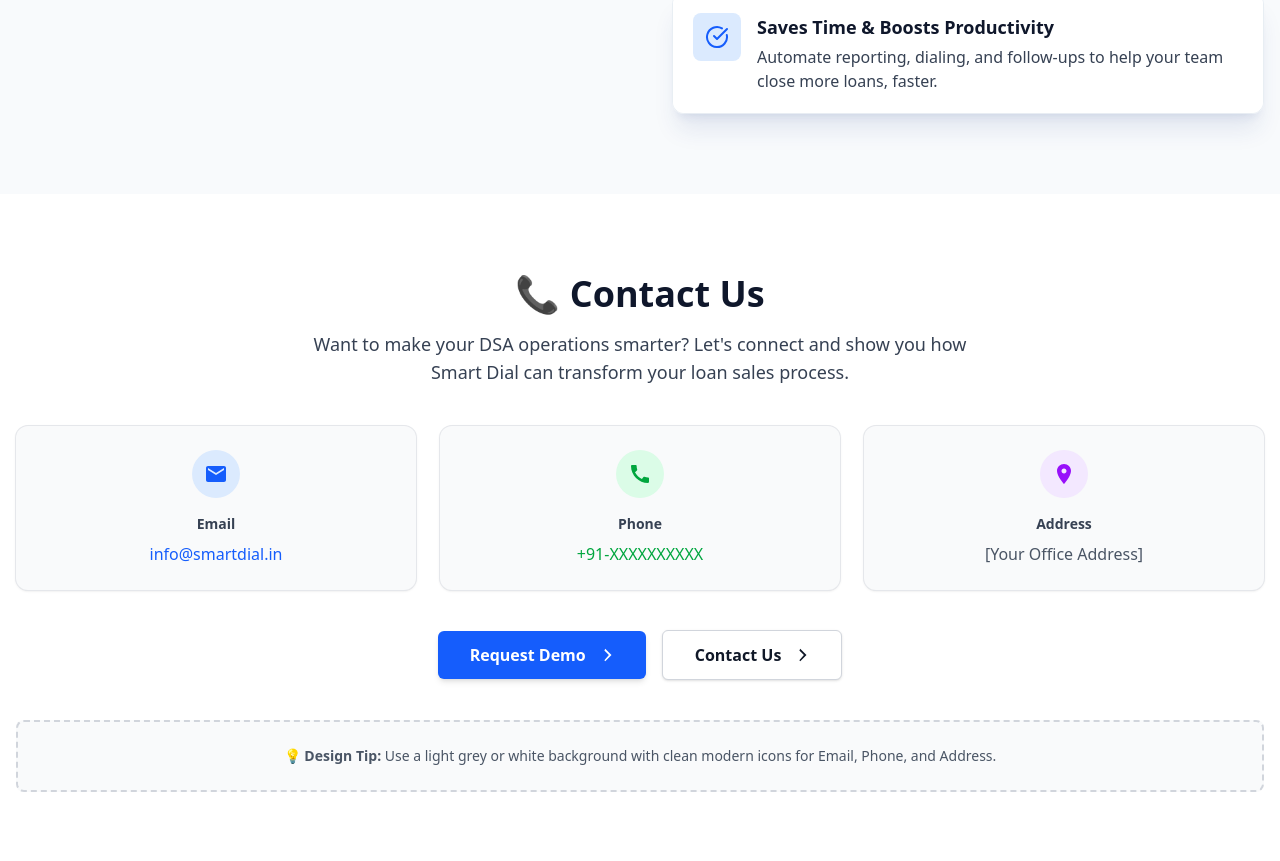
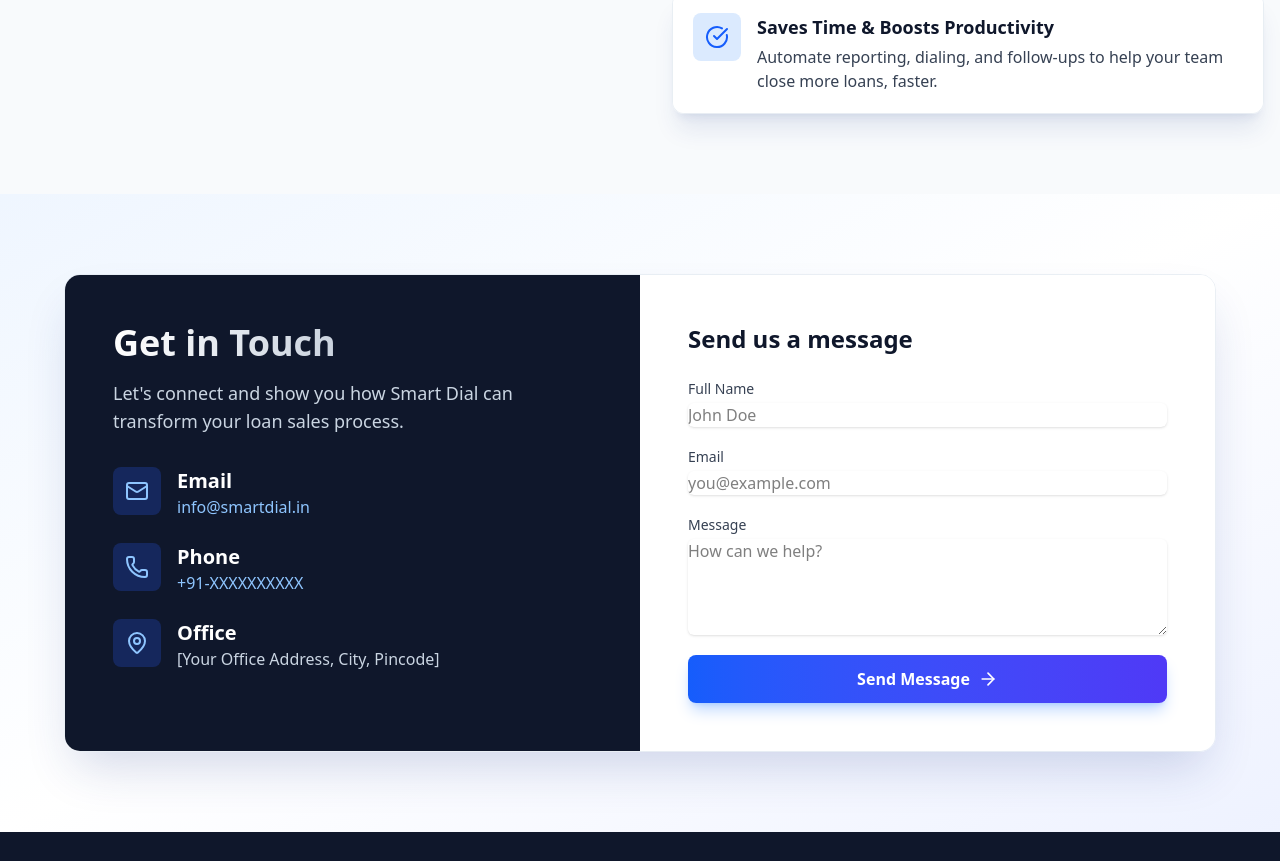
Before and after one commit to neerajk001/smartdial, a React (Vite) app: page / in a window 1280 px wide. Shown: the part 7519-8380 px from the top of the page. Built offline with nearby package versions, Linux system fonts and the light colour scheme.

Commit message:
contact info

```diff
--- a/src/components/Contact.jsx
+++ b/src/components/Contact.jsx
@@ -1,153 +1,160 @@
 // Contact.jsx
 import React from "react";
 import { motion } from "framer-motion";
+import { Mail, Phone, MapPin, ArrowRight } from "lucide-react";
 
 const Contact = () => {
   return (
-    <section className="w-full bg-white">
+    // 1. Kept the light gradient background
+    <section className="w-full bg-gradient-to-br from-blue-50 via-white to-indigo-50">
       <div className="mx-auto max-w-7xl px-4 py-16 md:py-20">
+
+        {/* 2. NEW: High-Contrast "Contact Hub" Card */}
         <motion.div
-          initial={{ opacity: 0, y: 20 }}
-          whileInView={{ opacity: 1, y: 0 }}
+          initial={{ opacity: 0, y: 30, scale: 0.98 }}
+          whileInView={{ opacity: 1, y: 0, scale: 1 }}
           viewport={{ once: true }}
-          transition={{ duration: 0.6 }}
+          transition={{ duration: 0.7, ease: "easeOut" }}
+          // This card is the new centerpiece
+          className="mx-auto max-w-6xl overflow-hidden rounded-2xl shadow-2xl shadow-blue-900/20 border border-slate-200/70"
         >
-          {/* Section title */}
-          <div className="mb-10 text-center">
-            <h2 className="mb-4 text-3xl font-bold text-slate-900 md:text-4xl">📞 Contact Us</h2>
-            <p className="mx-auto max-w-2xl text-base leading-7 text-gray-700 md:text-lg">
-              Want to make your DSA operations smarter? Let's connect and show you how Smart Dial
-              can transform your loan sales process.
+          {/* 3. NEW: Internal Grid for 50/50 Split */}
+          <div className="grid lg:grid-cols-2">
+
+            {/* --- LEFT (INFO) - Dark Side --- */}
+            <motion.div
+              initial={{ opacity: 0, x: -30 }}
+              whileInView={{ opacity: 1, x: 0 }}
+              viewport={{ once: true }}
+              transition={{ duration: 0.8, delay: 0.2, ease: "easeOut" }}
+              className="bg-slate-900 p-8 md:p-12"
+            >
+              <h2 className="mb-4 text-3xl font-bold text-transparent bg-clip-text bg-gradient-to-r from-white to-slate-400 md:text-4xl">
+                Get in Touch
+              </h2>
+              <p className="mb-8 max-w-2xl text-lg leading-7 text-slate-300">
+                Let's connect and show you how Smart Dial can transform your
+                loan sales process.
+              </p>
+
+              {/* Redesigned Info List for Dark Mode */}
+              <div className="space-y-6">
+                <a
+                  href="mailto:info@smartdial.in"
+                  className="flex items-start gap-4 group"
+                >
+                  <div className="flex-shrink-0 rounded-lg bg-blue-900/50 p-3 text-blue-300 transition-colors group-hover:bg-blue-800">
+                    <Mail className="h-6 w-6" />
+                  </div>
+                  <div>
+                    <h3 className="text-xl font-semibold text-white">
+                      Email
+                    </h3>
+                    <p className="text-base text-blue-300 transition-colors group-hover:text-white">
+                      info@smartdial.in
                     </p>
                   </div>
+                </a>
 
-          {/* Contact info cards */}
-          <div className="mb-10 grid gap-6 md:grid-cols-3">
-            <motion.div
-              initial={{ opacity: 0, y: 20 }}
-              whileInView={{ opacity: 1, y: 0 }}
-              viewport={{ once: true }}
-              transition={{ duration: 0.5 }}
-              className="flex flex-col items-center rounded-xl bg-gray-50 p-6 text-center shadow-sm ring-1 ring-gray-200"
+                <a
+                  href="tel:+91XXXXXXXXXX"
+                  className="flex items-start gap-4 group"
                 >
-              <div className="mb-4 flex h-12 w-12 items-center justify-center rounded-full bg-blue-100 text-blue-600">
-                <svg
-                  xmlns="http://www.w3.org/2000/svg"
-                  viewBox="0 0 24 24"
-                  fill="currentColor"
-                  className="h-6 w-6"
-                >
-                  <path d="M20 4H4c-1.1 0-2 .9-2 2v12c0 1.1.9 2 2 2h16c1.1 0 2-.9 2-2V6c0-1.1-.9-2-2-2zm0 4l-8 5-8-5V6l8 5 8-5v2z" />
-                </svg>
+                  <div className="flex-shrink-0 rounded-lg bg-blue-900/50 p-3 text-blue-300 transition-colors group-hover:bg-blue-800">
+                    <Phone className="h-6 w-6" />
                   </div>
-              <h3 className="mb-2 text-sm font-semibold text-gray-700">Email</h3>
-              <a
-                href="mailto:info@smartdial.in"
-                className="text-base font-medium text-blue-600 hover:text-blue-700"
-              >
-                info@smartdial.in
+                  <div>
+                    <h3 className="text-xl font-semibold text-white">
+                      Phone
+                    </h3>
+                    <p className="text-base text-blue-300 transition-colors group-hover:text-white">
+                      +91-XXXXXXXXXX
+                    </p>
+                  </div>
                 </a>
+
+                <div className="flex items-start gap-4">
+                  <div className="flex-shrink-0 rounded-lg bg-blue-900/50 p-3 text-blue-300">
+                    <MapPin className="h-6 w-6" />
+                  </div>
+                  <div>
+                    <h3 className="text-xl font-semibold text-white">
+                      Office
+                    </h3>
+                    <p className="text-base text-slate-300">
+                      [Your Office Address, City, Pincode]
+                    </p>
+                  </div>
+                </div>
+              </div>
             </motion.div>
 
+            {/* --- RIGHT (FORM) - Light Side --- */}
             <motion.div
-              initial={{ opacity: 0, y: 20 }}
-              whileInView={{ opacity: 1, y: 0 }}
+              initial={{ opacity: 0, x: 30 }}
+              whileInView={{ opacity: 1, x: 0 }}
               viewport={{ once: true }}
-              transition={{ duration: 0.5, delay: 0.1 }}
-              className="flex flex-col items-center rounded-xl bg-gray-50 p-6 text-center shadow-sm ring-1 ring-gray-200"
+              transition={{ duration: 0.8, delay: 0.2, ease: "easeOut" }}
+              className="bg-white p-8 md:p-12"
             >
-              <div className="mb-4 flex h-12 w-12 items-center justify-center rounded-full bg-green-100 text-green-600">
-                <svg
-                  xmlns="http://www.w3.org/2000/svg"
-                  viewBox="0 0 24 24"
-                  fill="currentColor"
-                  className="h-6 w-6"
+              <h3 className="mb-6 text-2xl font-semibold text-slate-900">
+                Send us a message
+              </h3>
+              <form action="#" method="POST" className="space-y-5">
+                <div>
+                  <label
+                    htmlFor="name"
+                    className="mb-1 block text-sm font-medium text-gray-700"
                   >
-                  <path d="M20.01 15.38c-1.23 0-2.42-.2-3.53-.56-.35-.12-.74-.03-1.01.24l-1.57 1.97c-2.83-1.35-5.48-3.9-6.89-6.83l1.95-1.66c.27-.28.35-.67.24-1.02-.37-1.11-.56-2.3-.56-3.53 0-.54-.45-.99-.99-.99H4.19C3.65 3 3 3.24 3 3.99 3 13.28 10.73 21 20.01 21c.71 0 .99-.63.99-1.18v-3.45c0-.54-.45-.99-.99-.99z" />
-                </svg>
+                    Full Name
+                  </label>
+                  <input
+                    type="text"
+                    id="name"
+                    className="block w-full rounded-md border-gray-300 shadow-sm focus:border-blue-500 focus:ring-blue-500"
+                    placeholder="John Doe"
+                  />
                 </div>
-              <h3 className="mb-2 text-sm font-semibold text-gray-700">Phone</h3>
-              <a
-                href="tel:+91XXXXXXXXXX"
-                className="text-base font-medium text-green-600 hover:text-green-700"
+                <div>
+                  <label
+                    htmlFor="email"
+                    className="mb-1 block text-sm font-medium text-gray-700"
                   >
-                +91-XXXXXXXXXX
-              </a>
-            </motion.div>
-
-            <motion.div
-              initial={{ opacity: 0, y: 20 }}
-              whileInView={{ opacity: 1, y: 0 }}
-              viewport={{ once: true }}
-              transition={{ duration: 0.5, delay: 0.2 }}
-              className="flex flex-col items-center rounded-xl bg-gray-50 p-6 text-center shadow-sm ring-1 ring-gray-200"
+                    Email
+                  </label>
+                  <input
+                    type="email"
+                    id="email"
+                    className="block w-full rounded-md border-gray-300 shadow-sm focus:border-blue-500 focus:ring-blue-500"
+                    placeholder="you@example.com"
+                  />
+                </div>
+                <div>
+                  <label
+                    htmlFor="message"
+                    className="mb-1 block text-sm font-medium text-gray-700"
                   >
-              <div className="mb-4 flex h-12 w-12 items-center justify-center rounded-full bg-purple-100 text-purple-600">
-                <svg
-                  xmlns="http://www.w3.org/2000/svg"
-                  viewBox="0 0 24 24"
-                  fill="currentColor"
-                  className="h-6 w-6"
+                    Message
+                  </label>
+                  <textarea
+                    id="message"
+                    rows="4"
+                    className="block w-full rounded-md border-gray-300 shadow-sm focus:border-blue-500 focus:ring-blue-500"
+                    placeholder="How can we help?"
+                  ></textarea>
+                </div>
+                <div>
+                  <button
+                    type="submit"
+                    className="group inline-flex w-full items-center justify-center gap-2 rounded-lg bg-gradient-to-r from-blue-600 to-indigo-600 px-6 py-3 text-base font-semibold text-white shadow-lg shadow-blue-500/30 transition-all hover:shadow-xl hover:shadow-blue-500/40 hover:-translate-y-0.5"
                   >
-                  <path d="M12 2C8.13 2 5 5.13 5 9c0 5.25 7 13 7 13s7-7.75 7-13c0-3.87-3.13-7-7-7zm0 9.5c-1.38 0-2.5-1.12-2.5-2.5s1.12-2.5 2.5-2.5 2.5 1.12 2.5 2.5-1.12 2.5-2.5 2.5z" />
-                </svg>
+                    Send Message
+                    <ArrowRight className="h-5 w-5 transition-transform group-hover:translate-x-1" />
+                  </button>
                 </div>
-              <h3 className="mb-2 text-sm font-semibold text-gray-700">Address</h3>
-              <p className="text-base text-gray-600">[Your Office Address]</p>
+              </form>
             </motion.div>
           </div>
-
-          {/* CTA buttons */}
-          <motion.div
-            initial={{ opacity: 0, y: 20 }}
-            whileInView={{ opacity: 1, y: 0 }}
-            viewport={{ once: true }}
-            transition={{ duration: 0.6, delay: 0.3 }}
-            className="flex flex-wrap items-center justify-center gap-4"
-          >
-            <a
-              href="#"
-              className="inline-flex items-center gap-2 rounded-md bg-blue-600 px-8 py-3 text-base font-semibold text-white shadow-md transition hover:bg-blue-700 focus-visible:outline-none focus-visible:ring-2 focus-visible:ring-blue-500"
-            >
-              Request Demo
-              <svg
-                xmlns="http://www.w3.org/2000/svg"
-                viewBox="0 0 24 24"
-                fill="currentColor"
-                className="h-5 w-5"
-              >
-                <path d="M13.5 4.5L21 12l-7.5 7.5-1.06-1.06L17.88 12l-5.44-5.44L13.5 4.5z" />
-              </svg>
-            </a>
-            <a
-              href="#"
-              className="inline-flex items-center gap-2 rounded-md border border-gray-300 bg-white px-8 py-3 text-base font-semibold text-gray-900 shadow-sm transition hover:bg-gray-50"
-            >
-              Contact Us
-              <svg
-                xmlns="http://www.w3.org/2000/svg"
-                viewBox="0 0 24 24"
-                fill="currentColor"
-                className="h-5 w-5"
-              >
-                <path d="M13.5 4.5L21 12l-7.5 7.5-1.06-1.06L17.88 12l-5.44-5.44L13.5 4.5z" />
-              </svg>
-            </a>
-          </motion.div>
-
-          {/* Design tip */}
-          <motion.div
-            initial={{ opacity: 0, y: 20 }}
-            whileInView={{ opacity: 1, y: 0 }}
-            viewport={{ once: true }}
-            transition={{ duration: 0.6, delay: 0.4 }}
-            className="mt-10 rounded-lg border-2 border-dashed border-gray-300 bg-gray-50 p-6 text-center"
-          >
-            <p className="text-sm text-gray-600">
-              💡 <strong>Design Tip:</strong> Use a light grey or white background with clean modern
-              icons for Email, Phone, and Address.
-            </p>
-          </motion.div>
         </motion.div>
       </div>
     </section>
```
Lines whose indentation alone changed are shown as unchanged.
